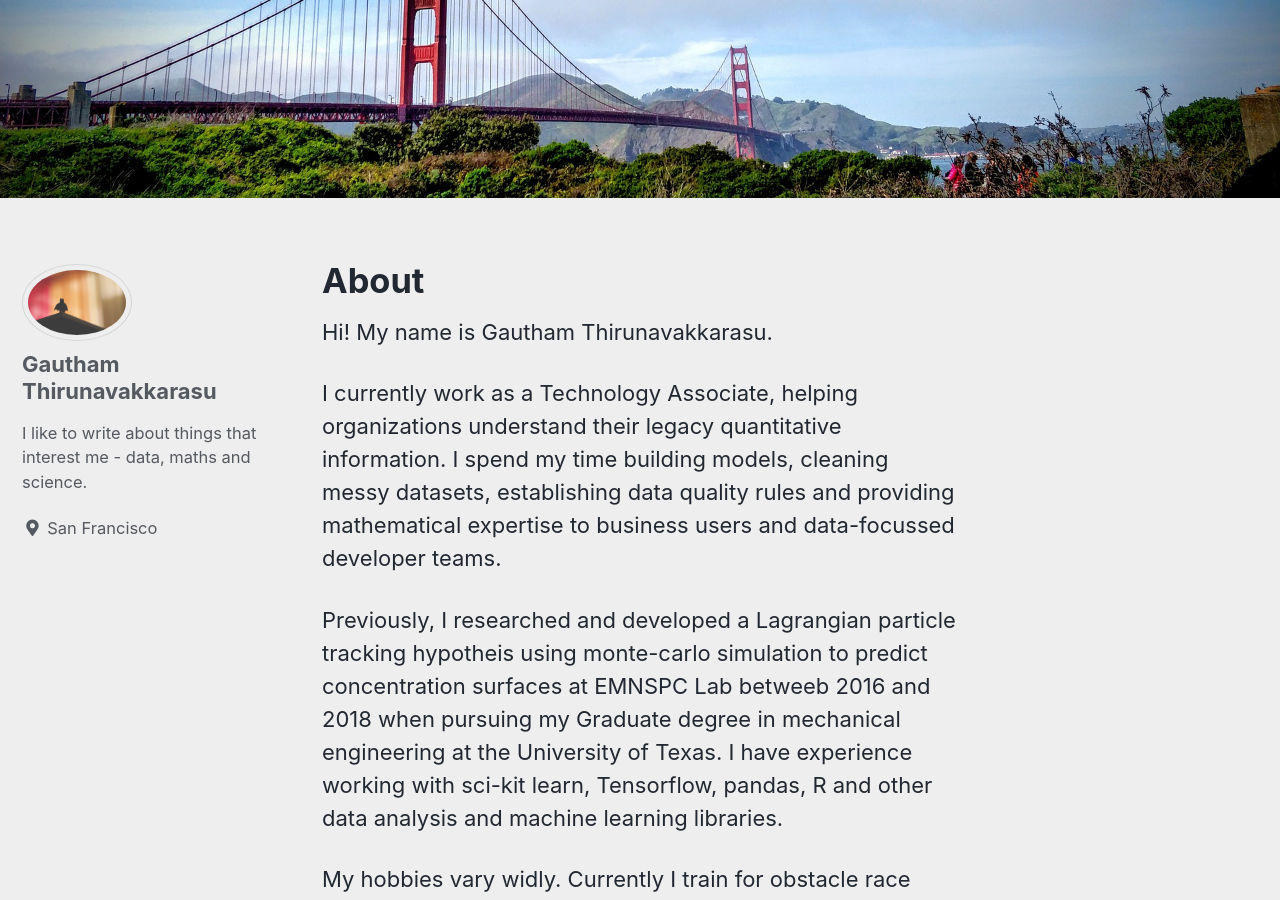
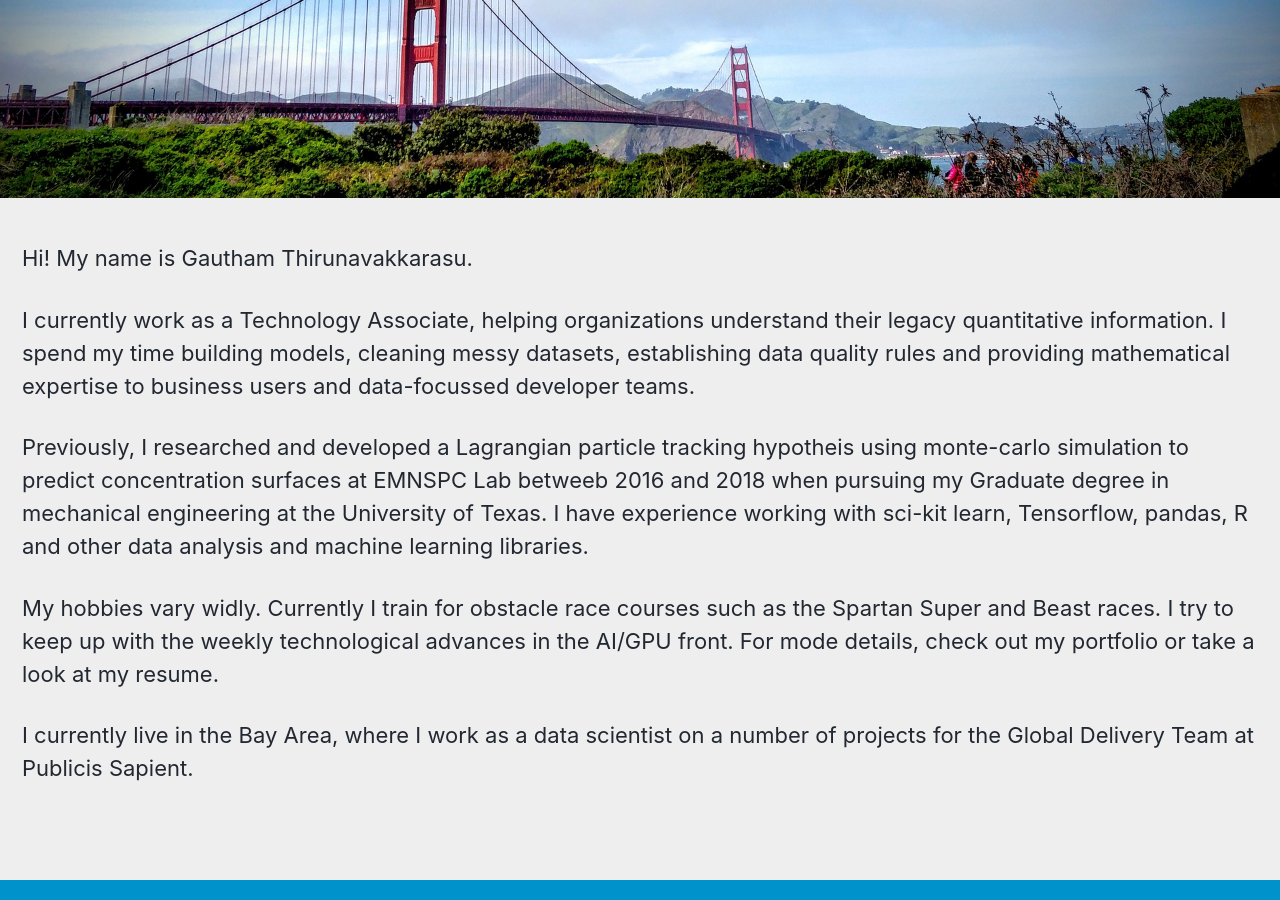
Before and after one commit to thgautham/th-gautham.github.io, a Jekyll site: the page built from _pages/about.md, in a window 1280 px wide and 900 px high, scrolled down 611 px. Built offline with Jekyll 4.4.1, drawn with Linux system fonts in a browser that asks for light colours; cached includes are drawn as plain includes; part of the change alters nothing that is shown.

Commit message:
new page trial

```diff
--- a/_config.yml
+++ b/_config.yml
@@ -286,3 +286,10 @@ defaults:
     values:
       layout: single
       author_profile: true
+      # _pages
+  - scope:
+      path: ""
+      type: pages
+    values:
+      layout: splash
+      author_profile: true
```
Also changed, not shown: images/space-background.jpg.
